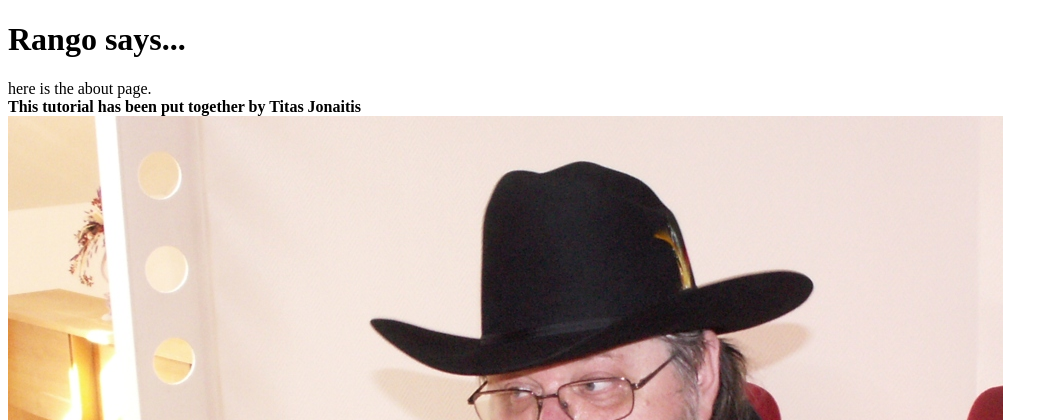
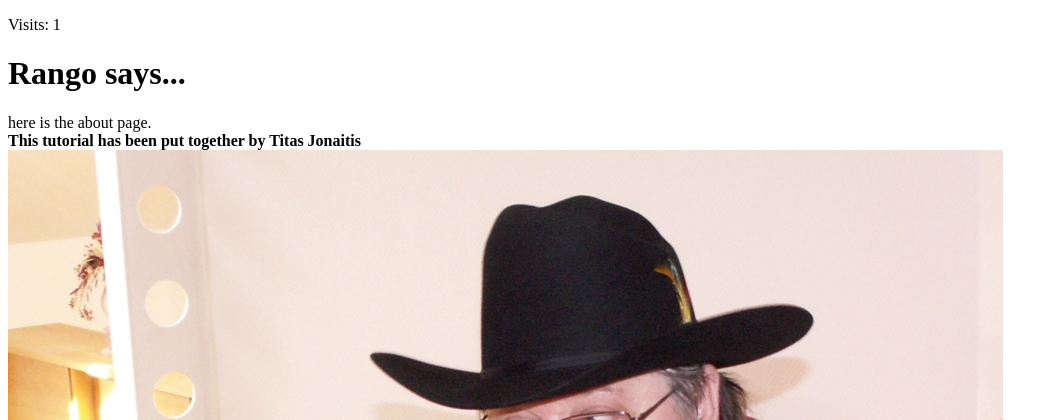
Before and after one commit to jonaititas/tango_with_django_project, a Django app: page /rango/about/ in a window 1280 px wide. Shown: the top 420 px of the page, without its empty margins (0-1058 px from the left). Run offline with Django 3.2, Linux system fonts and the light colour scheme; data that the repository does not hold is empty.

Commit message:
completed chapter10

```diff
--- a/rango/views.py
+++ b/rango/views.py
@@ -5,6 +5,7 @@ from rango.forms import CategoryForm, PageForm, UserForm, UserProfileForm
 from rango.models import Category, Page
 from django.shortcuts import redirect, render
 from django.urls import reverse
+from datetime import datetime
 
 def index(request):
     category_list = Category.objects.order_by('-likes')[:5]
@@ -15,10 +16,16 @@ def index(request):
     context_dict['categories'] = category_list
     context_dict['pages'] = page_list
 
+    visitor_cookie_handler(request)
+
     return render(request, 'rango/index.html', context=context_dict)
 
 def about(request):
-    return render(request, 'rango/about.html')
+    context_dict = {}
+    visitor_cookie_handler(request)
+    context_dict['visits'] = request.session['visits']
+
+    return render(request, 'rango/about.html', context=context_dict)
 
 def show_category(request, category_name_slug):
     context_dict = {}
@@ -197,3 +204,30 @@ def user_logout(request):
     logout(request)
     # Take the user back to the homepage.
     return redirect(reverse('rango:index'))
+
+# A helper method
+def get_server_side_cookie(request, cookie, default_val=None):
+    val = request.session.get(cookie)
+    if not val:
+        val = default_val
+    return val
+
+def visitor_cookie_handler(request):
+    # Get the number of visits to the site.
+    # We use the COOKIES.get() function to obtain the visits cookie.
+    # If the cookie exists, the value returned is casted to an integer.
+    # If the cookie doesn't exist, then the default value of 1 is used.
+    visits = int(get_server_side_cookie(request, 'visits', '1'))
+    last_visit_cookie = get_server_side_cookie(request, 'last_visit', str(datetime.now()))
+    last_visit_time = datetime.strptime(last_visit_cookie[:-7], '%Y-%m-%d %H:%M:%S')
+    # If it's been more than a day since the last visit...
+    if (datetime.now() - last_visit_time).days > 0:
+        visits = visits + 1
+        # Update the last visit cookie now that we have updated the count
+        request.session['last_visit'] = str(datetime.now())
+    else:
+        # Set the last visit cookie
+        request.session['last_visit'] = last_visit_cookie
+
+    # Update/set the visits cookie
+    request.session['visits'] = visits
--- a/tango_with_django_project/settings.py
+++ b/tango_with_django_project/settings.py
@@ -28,7 +28,6 @@ SECRET_KEY = 'x)mkqe%clg@@2zh^9m$m582$^kv5fcd@@4+7n+_xxcc0m@%*y7'
 DEBUG = True
 
 ALLOWED_HOSTS = []
-
 
 # Application definition
 
@@ -129,6 +128,7 @@ USE_L10N = True
 
 USE_TZ = True
 
+SESSION_EXPIRE_AT_BROWSER_CLOSE = True
 
 # Static files (CSS, JavaScript, Images)
 # https://docs.djangoproject.com/en/2.2/howto/static-files/
--- a/templates/rango/about.html
+++ b/templates/rango/about.html
@@ -6,6 +6,7 @@
 {% endblock %}
 
 {% block body_block %}
+    <p>Visits: {{ visits }}</p>
     <h1>Rango says...</h1>
     <div>
         here is the about page. <br />
```
